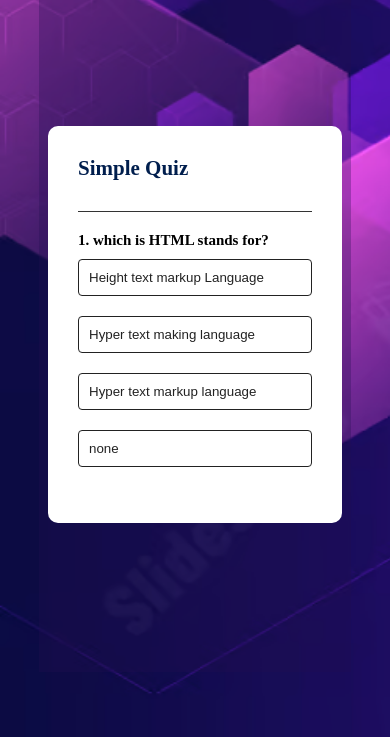
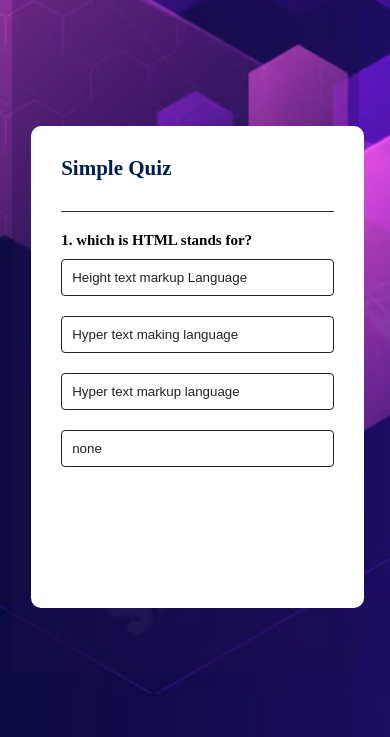
Before and after one commit to Rupali2507/MyQuiz, a plain HTML site: page index.html in a window 390 px wide. Shown: the part 107-844 px from the top of the page. Drawn offline with Linux system fonts and the light colour scheme.

Commit message:
commit 3

```diff
--- a/style.css
+++ b/style.css
@@ -87,12 +87,11 @@ body{
 
 .box{
     position: absolute;
-    width: 80%;
+    width: 89%;
     height: 90%;
-
-    background-color: rgb(35, 14, 81 );
+    background-color: rgb(35, 14, 81);
     opacity: 0.3;
-    margin: 5% 10%;
+    margin: 5% 3%;
 }
 
 .header{
@@ -109,9 +108,10 @@ body{
 
 @media(max-width:500px){
     .app{
-        width: 60%;
-        height: 40%;
+        width: 70%;
+        height: 50%;
         margin-top: 28%;
+        margin-left: 8%;
 
     }
     .app h1{
```
